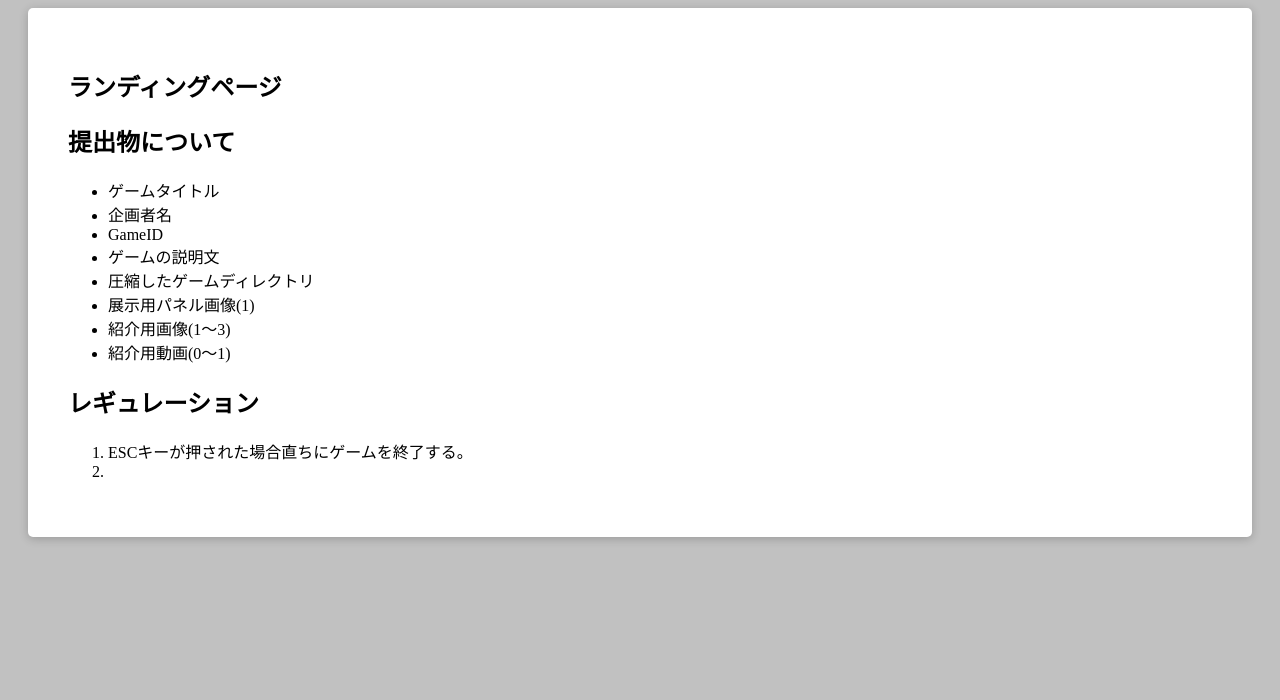
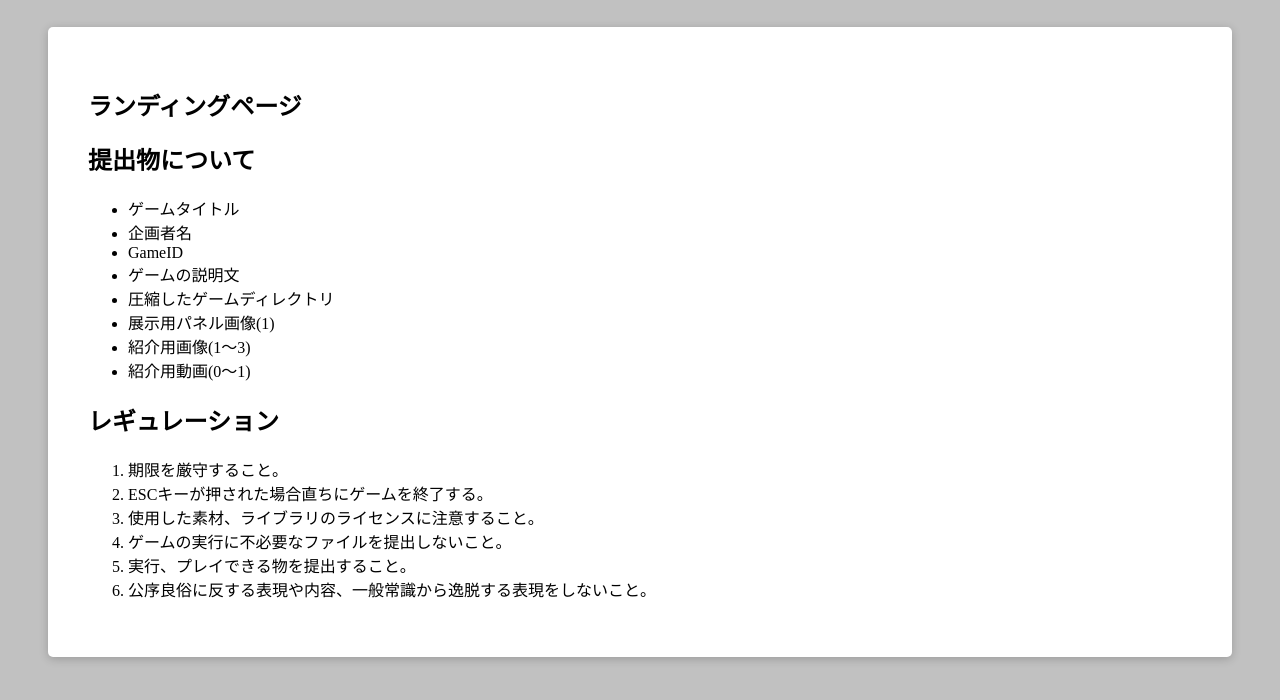
Before and after one commit to su-u/SofmeGameRegister-, a Django app: page /lp in a window 1280 px wide. Shown: the top 700 px of the page. Run offline with Django 3.2, Linux system fonts and the light colour scheme.

Commit message:
識別UUIDエラー表示変更。lp一部追加

```diff
--- a/SofmeGameRegister/gameregister/forms.py
+++ b/SofmeGameRegister/gameregister/forms.py
@@ -23,4 +23,4 @@ class GameInfoForm(forms.ModelForm):
         }
 
 class EditForm(forms.Form):
-    edit_uuid = forms.UUIDField(label = "個別UUID", max_length=40)
+    edit_uuid = forms.UUIDField(label = "識別UUID", max_length=40)
--- a/SofmeGameRegister/gameregister/static/gameregister/css/index.css
+++ b/SofmeGameRegister/gameregister/static/gameregister/css/index.css
@@ -19,8 +19,9 @@ body {
     padding-right: 100%;
 }
 
+
 .fieldWrapper input[type=text], .fieldWrapper input[type="number"] {
-    width: 100%;
+    width: 97%;
     padding: 12px 20px;
     margin: 8px 0;
     border: none;
@@ -115,8 +116,9 @@ label > input {
 }
 
 .container-fluid{
-    margin-right: 20px;
-    margin-left: 20px;
+    margin-top: 20pt;
+    margin-right: 40px;
+    margin-left: 40px;
 }
 
 .card {
--- a/SofmeGameRegister/gameregister/templates/gameregister/base.html
+++ b/SofmeGameRegister/gameregister/templates/gameregister/base.html
@@ -9,7 +9,6 @@
     <link href="https://fonts.googleapis.com/icon?family=Material+Icons" rel="stylesheet">
 
     <script src="{% static 'gameregister/js/jquery-3.3.1.js' %}"></script>
-    <script src="{% static 'gameregister/js/button.js' %}"></script>
     <title>GameRegister</title>
 </head>
 <body>
--- a/SofmeGameRegister/gameregister/templates/gameregister/gameregisterform.html
+++ b/SofmeGameRegister/gameregister/templates/gameregister/gameregisterform.html
@@ -16,7 +16,7 @@
                     {{ form.non_field_errors }}
                     <div class="fieldWrapper">
                         {{ form.name.errors }}
-                        <label for="{{ form.name.id_for_label }}">ゲーム名:</label>
+                        <div><label for="{{ form.name.id_for_label }}">ゲーム名:</label></div>
                         {{ form.name }}
                     </div>
                     <div class="fieldWrapper">
@@ -90,4 +90,5 @@
         </div>
     </div>
 </section>
-    {% endblock %}
+
+{% endblock %}
--- a/SofmeGameRegister/gameregister/templates/gameregister/lp.html
+++ b/SofmeGameRegister/gameregister/templates/gameregister/lp.html
@@ -23,8 +23,12 @@
                 </ul>
                 <h2>レギュレーション</h2>
                 <ol>
+                    <li>期限を厳守すること。</li>
                     <li>ESCキーが押された場合直ちにゲームを終了する。</li>
-                    <li></li>
+                    <li>使用した素材、ライブラリのライセンスに注意すること。</li>
+                    <li>ゲームの実行に不必要なファイルを提出しないこと。</li>
+                    <li>実行、プレイできる物を提出すること。</li>
+                    <li>公序良俗に反する表現や内容、一般常識から逸脱する表現をしないこと。</li>
                 </ol>
             </div>
         </div>
--- a/SofmeGameRegister/gameregister/views.py
+++ b/SofmeGameRegister/gameregister/views.py
@@ -19,7 +19,7 @@ def GameInfoView(request):
         ip, is_routable = get_client_ip(request)
         if form.is_valid():
             form.save()
-            data = GameInfo.objects.get(pk = request.POST["game_id"])
+            data = GameInfo.objects.get(pk = request.POST.get("game_id"))
             writeLog(request, data)
             return render(request, "gameregister/complete.html", {"title" : "ゲーム登録完了", "message" : data.game_uuid})
     else:
@@ -28,6 +28,10 @@ def GameInfoView(request):
             "representative" : "",
             "game_id" : "",
             "discription" : "",
+            "windows" : "",
+            "android" : "",
+            "vr" : "",
+            "other" : "",
             "gamefile" : "",
             "panel" : "",
             "picture_1" : "",
@@ -58,7 +62,7 @@ def edit(request, editing_id):
             writeLog(request, id)
             return render(request, "gameregister/complete.html", {"title" : "ゲーム更新完了", "message" : data})
         elif request.POST.get("edit_uuid") != str(data.game_uuid):
-            uuid_error = "UUIDが異なります。"
+            uuid_error = "UUIDが異なります"
     else:
         form = GameInfoForm(initial = {
             "name": data.name,
@@ -109,19 +113,3 @@ def lp(request):
         "title": "ランディングページ",
         }
     return render(request, "gameregister/lp.html", d)
-
-#def edit(request, editing_id):
-#    edit_form = EditForm()
-#    if request.method == "POST":
-#        edit_vali = edit_form.is_valid()
-
-#        if edit_form.is_valid():
-#            return render(request, "gameregister/complete.html", {"title" : "ゲーム更新完了", "message" : data})
-
-
-#    d = {
-#        "title": "登録情報更新",
-
-#        "edit_form": edit_form
-#    }
-#    return render(request, "gameregister/edit.html", d)
```
Also changed, not shown: SofmeGameRegister/gameregister/templates/gameregister/edit.html (+9 -4 lines), 1 other file.
